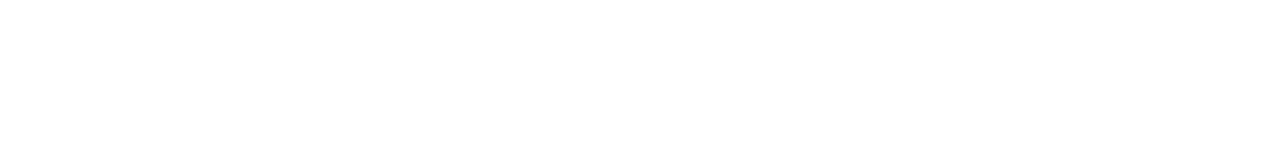
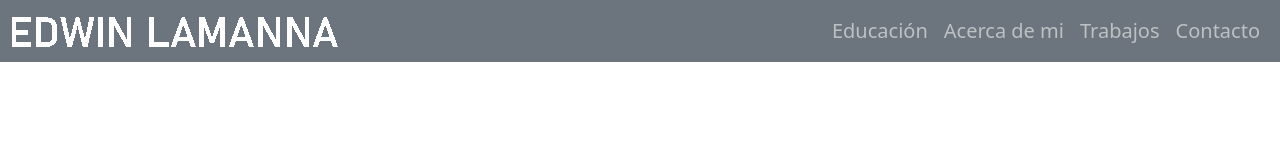
Before and after one commit to claudioLisboak/EDLamanna.github.io, a plain HTML site: page index.html in a window 1280 px wide. Drawn offline with nearby package versions, Linux system fonts and the light colour scheme.

Commit message:
Agrega nav

```diff
--- a/index.html
+++ b/index.html
@@ -18,6 +18,44 @@
         referrerpolicy="no-referrer"/>
     </head>
     <body>
+        <nav class="navbar navbar-expand-lg navbar-dark bg-secondary fixed-top">
+            <div class="container-fluid">
+              <a class="navbar-brand" href="#">
+                <img
+                  src="./assets/img/logo.png"
+                  class="img-fluid"
+                  alt="Edwin Lamanna"
+                />
+              </a>
+              <button
+                class="navbar-toggler"
+                type="button"
+                data-bs-toggle="collapse"
+                data-bs-target="#navbarNav"
+                aria-controls="navbarSupportedContent"
+                aria-expanded="false"
+                aria-label="Toggle navigation"
+              >
+                <span class="navbar-toggler-icon"></span>
+              </button>
+              <div class="collapse navbar-collapse" id="navbarNav">
+                <ul class="navbar-nav ms-auto mb-2 mb-lg-0 fs-5">
+                  <li class="nav-item">
+                    <a class="nav-link" href="#Acerca-de-mi">Educación</a>
+                    </li>
+                  <li class="nav-item">
+                    <a class="nav-link" href="#Acerca-de-mi">Acerca de mi</a>
+                  </li>
+                  <li class="nav-item">
+                    <a class="nav-link" href="#Mis-trabajos">Trabajos</a>
+                  </li>
+                  <li class="nav-item">
+                    <a class="nav-link" href="#Contacto">Contacto</a>
+                  </li>
+                </ul>
+              </div>
+            </div>
+        </nav>
 
 
         <script src="https://cdn.jsdelivr.net/npm/bootstrap@5.1.3/dist/js/bootstrap.min.js" integrity="sha384-QJHtvGhmr9XOIpI6YVutG+2QOK9T+ZnN4kzFN1RtK3zEFEIsxhlmWl5/YESvpZ13" crossorigin="anonymous"></script>
```
